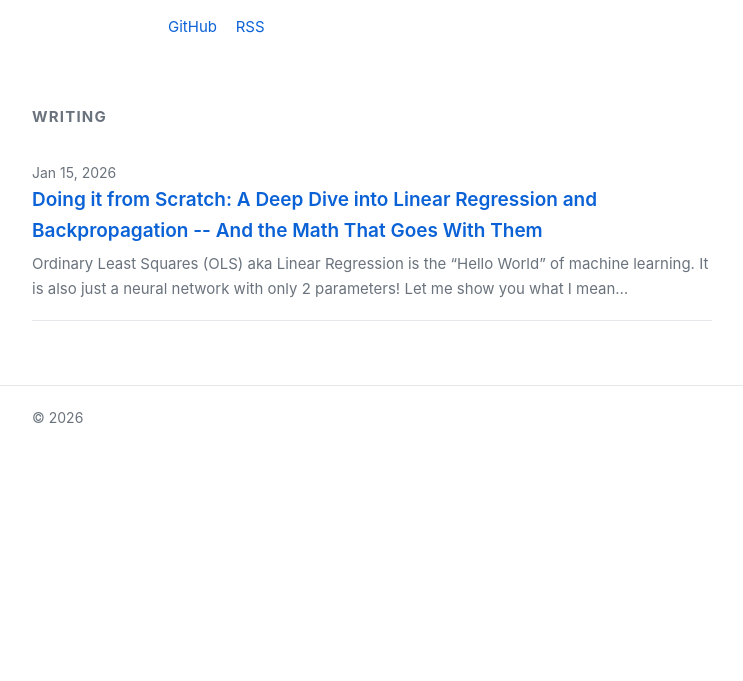
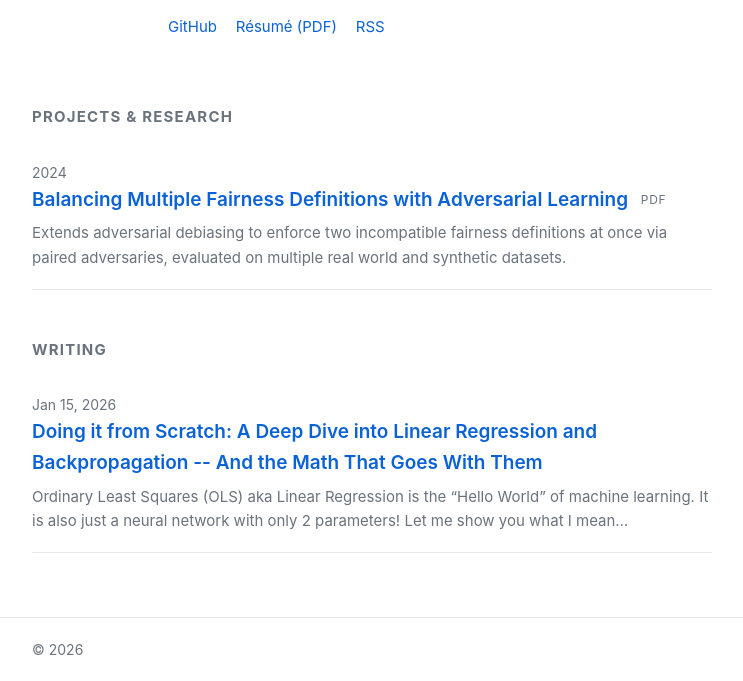
Before and after one commit to jacksonoleson/jacksonoleson.github.io, a Jekyll site: the page built from index.html, in a window 1280 px wide, cut to the strip 278-959 px from the top of the page. Shown: the whole strip, without its empty margins (268-1011 px from the left). Built offline with Jekyll 4.4.1, drawn with Linux system fonts in a browser that asks for light colours; before the commit the page ends 900 px from its top, so only the background shows below that.

Commit message:
balancing multiple fairness definitions

```diff
--- /dev/null
+++ b/_data/projects.yml
@@ -0,0 +1,10 @@
+# Projects / research shown on the home page. Delete or edit these entries.
+# Local PDFs go in assets/files/ and are linked as /assets/files/name.pdf
+# The section is hidden entirely while this list is empty.
+
+- title: "Balancing Multiple Fairness Definitions with Adversarial Learning"
+  description: "Extends adversarial debiasing to enforce two incompatible fairness definitions at once via paired adversaries, evaluated on multiple real world and synthetic datasets."
+  date: "2024"
+  links:
+    - text: "PDF"
+      url: /assets/files/Fair_Ethical_ML_Final.pdf
--- a/assets/css/style.scss
+++ b/assets/css/style.scss
@@ -76,6 +76,17 @@ a:hover { text-decoration: underline; }
 .post-list time { display: block; color: var(--muted); font-size: 14px; }
 .post-list a { font-size: 19px; font-weight: 600; }
 .excerpt { margin: 6px 0 0; color: var(--muted); font-size: 15px; }
+.item-title { font-size: 19px; font-weight: 600; }
+.item-tag {
+  margin-left: 8px;
+  color: var(--muted);
+  font-size: 12px;
+  letter-spacing: .06em;
+  text-transform: uppercase;
+  vertical-align: 2px;
+}
+.item-links { margin: 8px 0 0; font-size: 14px; }
+.item-links a { margin-right: 14px; font-size: 14px; font-weight: 400; }
 .muted { color: var(--muted); }
 
 /* Post page */
--- a/index.html
+++ b/index.html
@@ -13,10 +13,38 @@ layout: default
       {% if site.author.linkedin != "" %}<a href="https://www.linkedin.com/in/{{ site.author.linkedin }}">LinkedIn</a>{% endif %}
       {% if site.author.twitter != "" %}<a href="https://twitter.com/{{ site.author.twitter }}">Twitter</a>{% endif %}
       {% if site.author.email != "" %}<a href="mailto:{{ site.author.email }}">Email</a>{% endif %}
+      {% if site.author.resume != "" %}<a href="{{ site.author.resume | relative_url }}">Résumé (PDF)</a>{% endif %}
       <a href="{{ '/feed.xml' | relative_url }}">RSS</a>
     </p>
   </div>
 </section>
+
+{% if site.data.projects and site.data.projects.size > 0 %}
+<section class="posts">
+  <h2>Projects &amp; Research</h2>
+  <ul class="post-list">
+    {% for project in site.data.projects %}
+      <li>
+        {% if project.date %}<time>{{ project.date }}</time>{% endif %}
+        {% if project.links and project.links.size > 0 %}
+          <a href="{{ project.links[0].url | relative_url }}">{{ project.title }}</a>
+          {% if project.links.size == 1 %}<span class="item-tag">{{ project.links[0].text }}</span>{% endif %}
+        {% else %}
+          <span class="item-title">{{ project.title }}</span>
+        {% endif %}
+        {% if project.description %}<p class="excerpt">{{ project.description }}</p>{% endif %}
+        {% if project.links.size > 1 %}
+          <p class="item-links">
+            {% for link in project.links %}
+              <a href="{{ link.url | relative_url }}">{{ link.text }}</a>
+            {% endfor %}
+          </p>
+        {% endif %}
+      </li>
+    {% endfor %}
+  </ul>
+</section>
+{% endif %}
 
 <section class="posts">
   <h2>Writing</h2>
```
Also changed, not shown: 1 other file.
